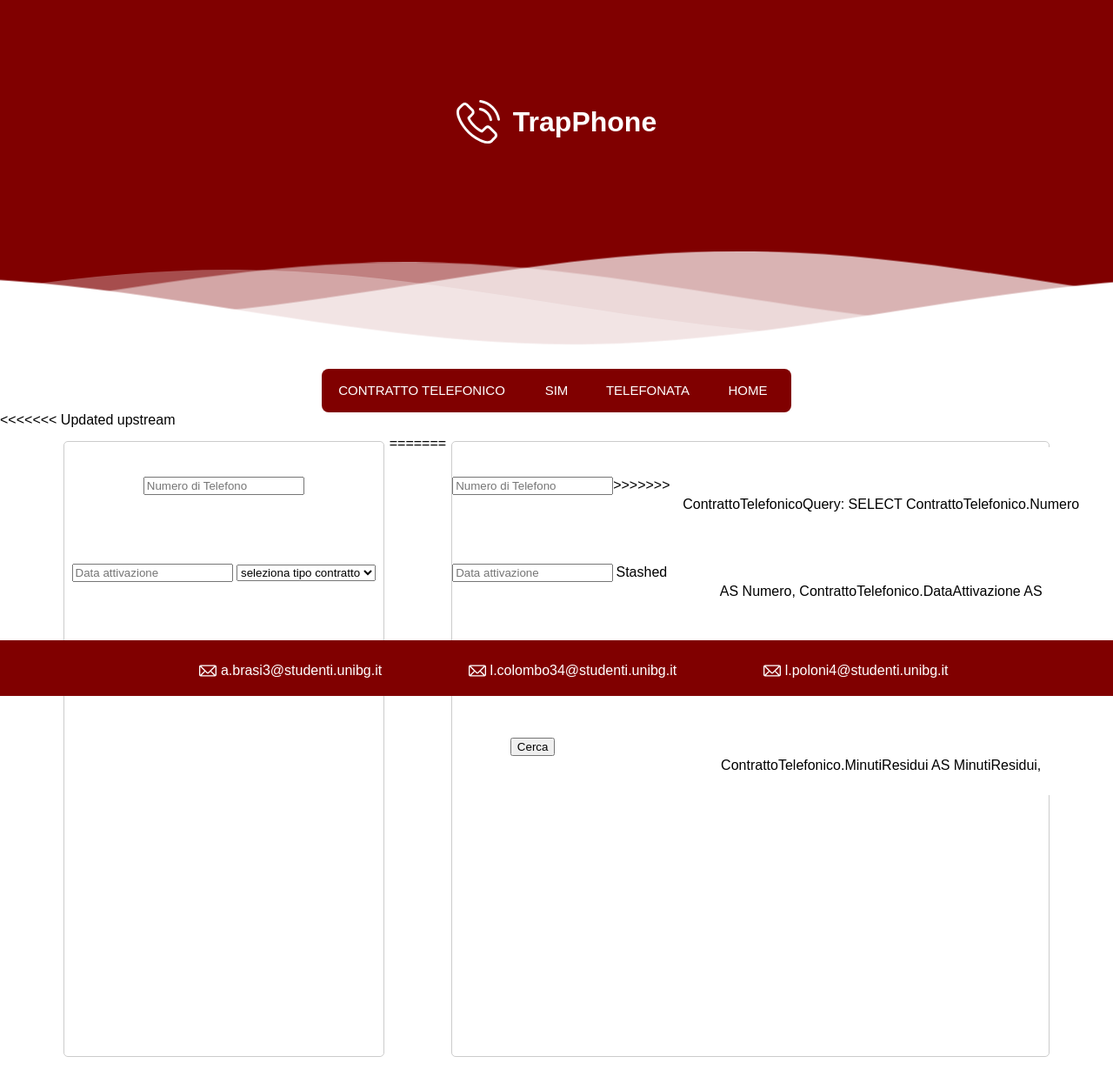
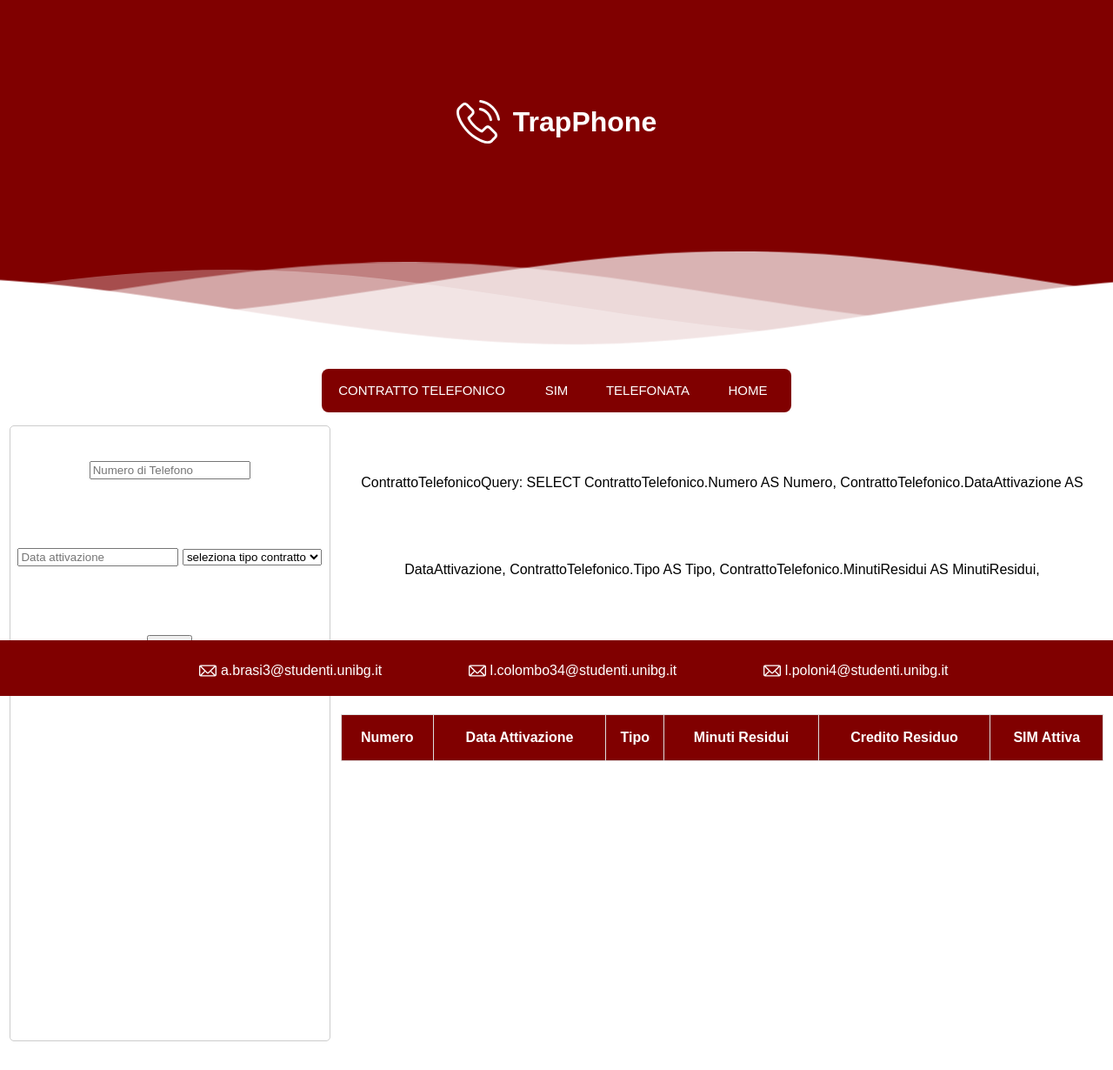
Before and after one commit to ColoErMejo/ProgWeb23-24, a PHP site: page /ContrattoTelefonico.php in a window 1280 px wide. Shown: the whole page at 87% size. After the commit the page ends 1197 px from the top, so only its background shows below. Run offline with PHP 8.4, Linux system fonts and the light colour scheme; data that the repository does not hold is empty; some libraries are stand-ins or nearby versions.

Commit message:
risoluzione conflitti

```diff
--- a/ContrattoTelefonico.php
+++ b/ContrattoTelefonico.php
@@ -20,12 +20,18 @@
 	include 'DBManager.php';
 	include 'connectDB.php';
 	?>
-<<<<<<< Updated upstream
 	<div class="container">
 		<div class="research-filter">
 			<form name="myform" method="POST">
 				<input id="Numero" name="Numero" type="text" placeholder="Numero di Telefono" />
 				<input id="DataAttivazione" name="DataAttivazione" type="text" placeholder="Data attivazione" />
+				<script>
+					$(function () {
+						$("#DataAttivazione").datepicker({
+							dateFormat: "dd-mm-y"
+						});
+					});
+				</script>
 				<select id="Tipo" name="Tipo" placeholder="Tipo Contratto">
 					<option value="tutto">seleziona tipo contratto</option>
 					<option value="a consumo">a consumo</option>
@@ -34,27 +40,6 @@
 				<input type="submit" value="Cerca" />
 			</form>
 		</div>
-=======
-
-<div class="research-filter">
-		<form name="myform" method="POST">
-			<input id="Numero" name="Numero" type="text" placeholder="Numero di Telefono" />
-			<input id="DataAttivazione" name="DataAttivazione" type="text" placeholder="Data attivazione" />
-			<script>
- 				$(function() {
-    			$("#DataAttivazione").datepicker({
-					dateFormat : "dd-mm-y"
-				});
-  			});
-			</script>
-			<select id="Tipo" name="Tipo" placeholder="Tipo Contratto" >
-				<option value="tutto">seleziona tipo contratto</option>
-				<option value="a consumo">a consumo</option>
-				<option value="a ricarica">a ricarica</option>
-			</select>
-			<input type="submit" value="Cerca" />
-		</form>
->>>>>>> Stashed changes
 
 		<div class="content-results">
 			<?php
@@ -109,8 +94,7 @@
 							<td> <?php echo $Numero; ?> </td>
 							<td> <?php echo $DataAttivazione; ?> </td>
 							<td> <?php echo $Tipo; ?> </td>
-<<<<<<< Updated upstream
-							<td> <?php echo $MinutiResidui; ?> </td>
+							<<<<<<< Updated upstream <td> <?php echo $MinutiResidui; ?> </td>
 								<td> <?php echo $CreditoResiduo; ?> </td>
 						</tr>
 						=======
@@ -126,14 +110,15 @@
 							$error = true;
 						}
 						if (!$error) {
-							if ($result->rowCount() > 0){
-								foreach($result as $riga){
+							if ($result->rowCount() > 0) {
+								foreach ($result as $riga) {
 									$SIMAttiva = $riga["Codice"];
 								}
-							} else{
+							} else {
 								$SIMAttiva = "";
 							}
-							?> <td> <?php echo $SIMAttiva; ?> </td> <?php
+							?>
+							<td> <?php echo $SIMAttiva; ?> </td> <?php
 						}
 
 						/*
@@ -154,13 +139,12 @@
 						?></tr>
 
 
->>>>>>> Stashed changes
 					<?php } ?>
 				</table>
 			<?php } ?>
 		</div>
 	</div>
-	</div>
+
 </body>
 
 </html>
```
Also changed, not shown: SIM.php (+5 -56 lines). Lines whose indentation alone changed are shown as unchanged.
